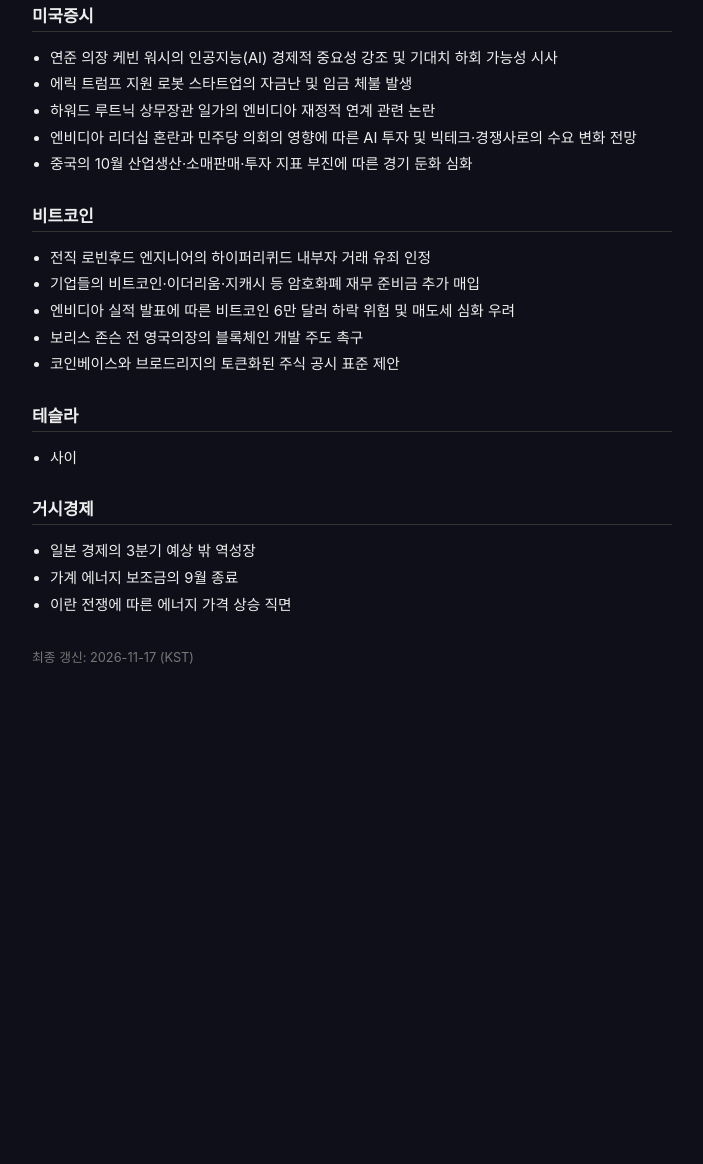
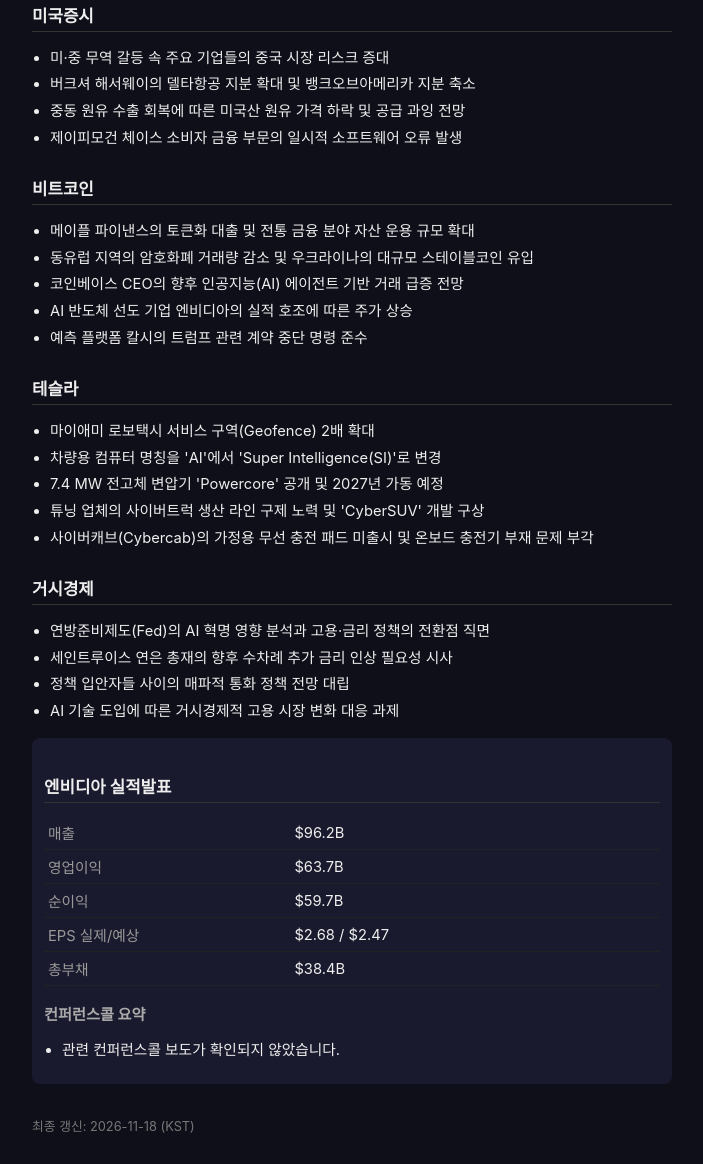
Before and after one commit to e2e2e2hj-hue/daily-stock-kakao-report, a plain HTML site: page docs/index.html in a window 1280 px wide. Shown: the part 660-1824 px from the top of the page, without its empty margins (288-991 px from the left). Before the commit the page ends 1355 px from the top, so only its background shows below. Drawn offline with Linux system fonts and the light colour scheme.

Commit message:
Update daily report page

```diff
--- a/docs/index.html
+++ b/docs/index.html
@@ -23,13 +23,26 @@
 </style>
 </head>
 <body>
-  <h1>주식 일일 시황 · 2026-11-17</h1>
+  <h1>주식 일일 시황 · 2026-11-18</h1>
   <section>
     <h2>지수·금리·원자재·암호화폐·물가</h2>
-    <table><tr><th>코스피</th><td>5,044.49 (-4.65%)</td></tr><tr><th>코스닥</th><td>659.82 (-5.69%)</td></tr><tr><th>S&P500</th><td>7,416.59 (-1.92%)</td></tr><tr><th>나스닥</th><td>24,509.76 (-2.49%)</td></tr><tr><th>연준 기준금리</th><td>3.75~4.0% (+0.0%)</td></tr><tr><th>美 10년물</th><td>5.15% (+0.98%)</td></tr><tr><th>원/달러</th><td>1,339.79 (+0.49%)</td></tr><tr><th>금</th><td>3,872.5 (-0.36%)</td></tr><tr><th>비트코인</th><td>64,591 (-0.88%)</td></tr><tr><th>이더리움</th><td>1,817.52 (-0.57%)</td></tr><tr><th>솔라나</th><td>71.7 (-1.1%)</td></tr><tr><th>다음 FOMC</th><td>12/08~12/09 (D-21)</td></tr><tr><th>CPI(YoY)</th><td>조회실패</td></tr><tr><th>PPI(YoY)</th><td>12.79%</td></tr><tr><th>실업률</th><td>4.1%</td></tr></table>
+    <table><tr><th>코스피</th><td>5,070.57 (-0.59%)</td></tr><tr><th>코스닥</th><td>666.25 (+0.09%)</td></tr><tr><th>S&P500</th><td>7,340.53 (-1.03%)</td></tr><tr><th>나스닥</th><td>24,328.38 (-0.74%)</td></tr><tr><th>연준 기준금리</th><td>3.75~4.0% (+0.0%)</td></tr><tr><th>美 10년물</th><td>5.12% (-0.58%)</td></tr><tr><th>원/달러</th><td>1,328.75 (-0.52%)</td></tr><tr><th>금</th><td>3,818.0 (-0.91%)</td></tr><tr><th>비트코인</th><td>64,539 (-0.08%)</td></tr><tr><th>이더리움</th><td>1,810.31 (-0.27%)</td></tr><tr><th>솔라나</th><td>74.4 (+3.9%)</td></tr><tr><th>다음 FOMC</th><td>12/08~12/09 (D-20)</td></tr><tr><th>CPI(YoY)</th><td>조회실패</td></tr><tr><th>PPI(YoY)</th><td>12.79%</td></tr><tr><th>실업률</th><td>4.1%</td></tr></table>
   </section>
-  <section><h2>미국증시</h2><ul><li>연준 의장 케빈 워시의 인공지능(AI) 경제적 중요성 강조 및 기대치 하회 가능성 시사</li><li>에릭 트럼프 지원 로봇 스타트업의 자금난 및 임금 체불 발생</li><li>하워드 루트닉 상무장관 일가의 엔비디아 재정적 연계 관련 논란</li><li>엔비디아 리더십 혼란과 민주당 의회의 영향에 따른 AI 투자 및 빅테크·경쟁사로의 수요 변화 전망</li><li>중국의 10월 산업생산·소매판매·투자 지표 부진에 따른 경기 둔화 심화</li></ul></section><section><h2>비트코인</h2><ul><li>전직 로빈후드 엔지니어의 하이퍼리퀴드 내부자 거래 유죄 인정</li><li>기업들의 비트코인·이더리움·지캐시 등 암호화폐 재무 준비금 추가 매입</li><li>엔비디아 실적 발표에 따른 비트코인 6만 달러 하락 위험 및 매도세 심화 우려</li><li>보리스 존슨 전 영국의장의 블록체인 개발 주도 촉구</li><li>코인베이스와 브로드리지의 토큰화된 주식 공시 표준 제안</li></ul></section><section><h2>테슬라</h2><ul><li>사이</li></ul></section><section><h2>거시경제</h2><ul><li>일본 경제의 3분기 예상 밖 역성장</li><li>가계 에너지 보조금의 9월 종료</li><li>이란 전쟁에 따른 에너지 가격 상승 직면</li></ul></section>
+  <section><h2>미국증시</h2><ul><li>미·중 무역 갈등 속 주요 기업들의 중국 시장 리스크 증대</li><li>버크셔 해서웨이의 델타항공 지분 확대 및 뱅크오브아메리카 지분 축소</li><li>중동 원유 수출 회복에 따른 미국산 원유 가격 하락 및 공급 과잉 전망</li><li>제이피모건 체이스 소비자 금융 부문의 일시적 소프트웨어 오류 발생</li></ul></section><section><h2>비트코인</h2><ul><li>메이플 파이낸스의 토큰화 대출 및 전통 금융 분야 자산 운용 규모 확대</li><li>동유럽 지역의 암호화폐 거래량 감소 및 우크라이나의 대규모 스테이블코인 유입</li><li>코인베이스 CEO의 향후 인공지능(AI) 에이전트 기반 거래 급증 전망</li><li>AI 반도체 선도 기업 엔비디아의 실적 호조에 따른 주가 상승</li><li>예측 플랫폼 칼시의 트럼프 관련 계약 중단 명령 준수</li></ul></section><section><h2>테슬라</h2><ul><li>마이애미 로보택시 서비스 구역(Geofence) 2배 확대</li><li>차량용 컴퓨터 명칭을 &#x27;AI&#x27;에서 &#x27;Super Intelligence(SI)&#x27;로 변경</li><li>7.4 MW 전고체 변압기 &#x27;Powercore&#x27; 공개 및 2027년 가동 예정</li><li>튜닝 업체의 사이버트럭 생산 라인 구제 노력 및 &#x27;CyberSUV&#x27; 개발 구상</li><li>사이버캐브(Cybercab)의 가정용 무선 충전 패드 미출시 및 온보드 충전기 부재 문제 부각</li></ul></section><section><h2>거시경제</h2><ul><li>연방준비제도(Fed)의 AI 혁명 영향 분석과 고용·금리 정책의 전환점 직면</li><li>세인트루이스 연은 총재의 향후 수차례 추가 금리 인상 필요성 시사</li><li>정책 입안자들 사이의 매파적 통화 정책 전망 대립</li><li>AI 기술 도입에 따른 거시경제적 고용 시장 변화 대응 과제</li></ul></section>
 
-  <p class="updated">최종 갱신: 2026-11-17 (KST)</p>
+        <section class="earnings">
+          <h2>엔비디아 실적발표</h2>
+          <table>
+            <tr><th>매출</th><td>$96.2B</td></tr>
+            <tr><th>영업이익</th><td>$63.7B</td></tr>
+            <tr><th>순이익</th><td>$59.7B</td></tr>
+            <tr><th>EPS 실제/예상</th><td>$2.68 / $2.47</td></tr>
+            <tr><th>총부채</th><td>$38.4B</td></tr>
+          </table>
+          <h3>컨퍼런스콜 요약</h3>
+          <ul><li>관련 컨퍼런스콜 보도가 확인되지 않았습니다.</li></ul>
+        </section>
+
+  <p class="updated">최종 갱신: 2026-11-18 (KST)</p>
 </body>
 </html>
```
